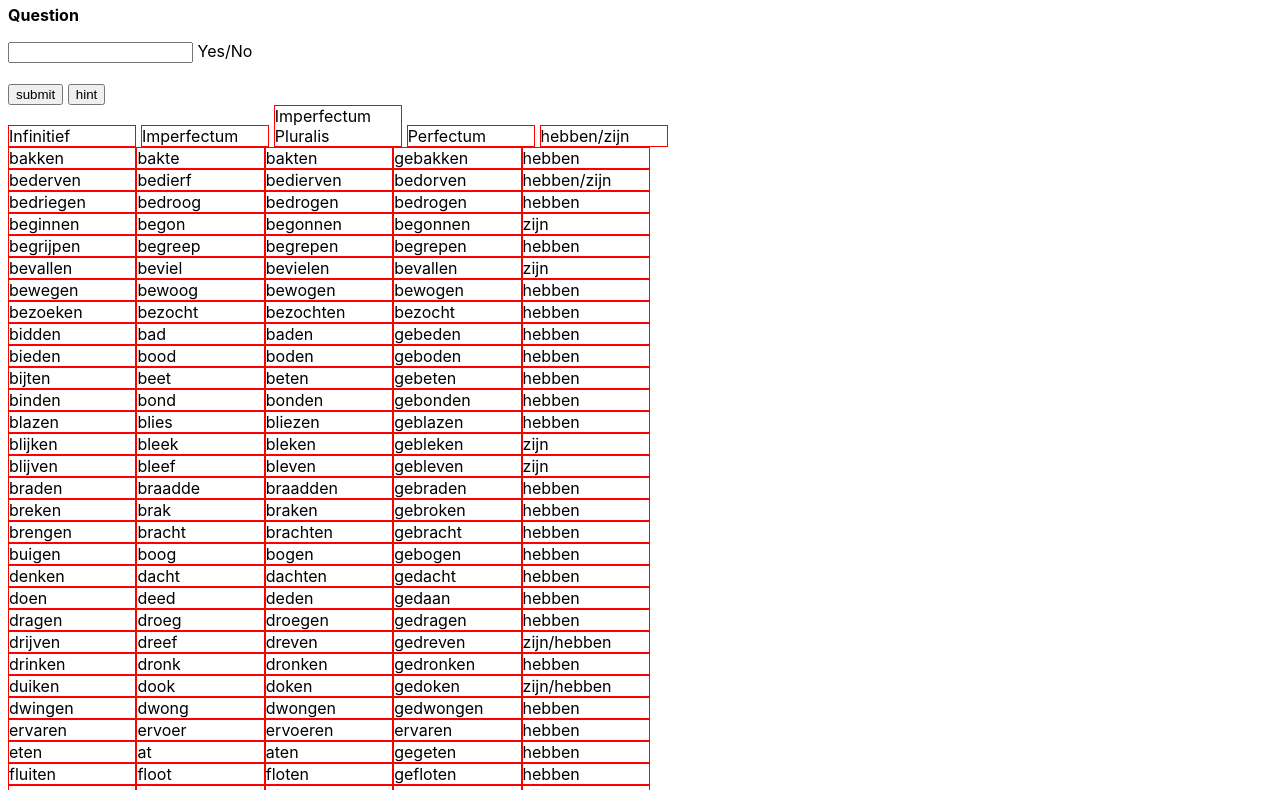
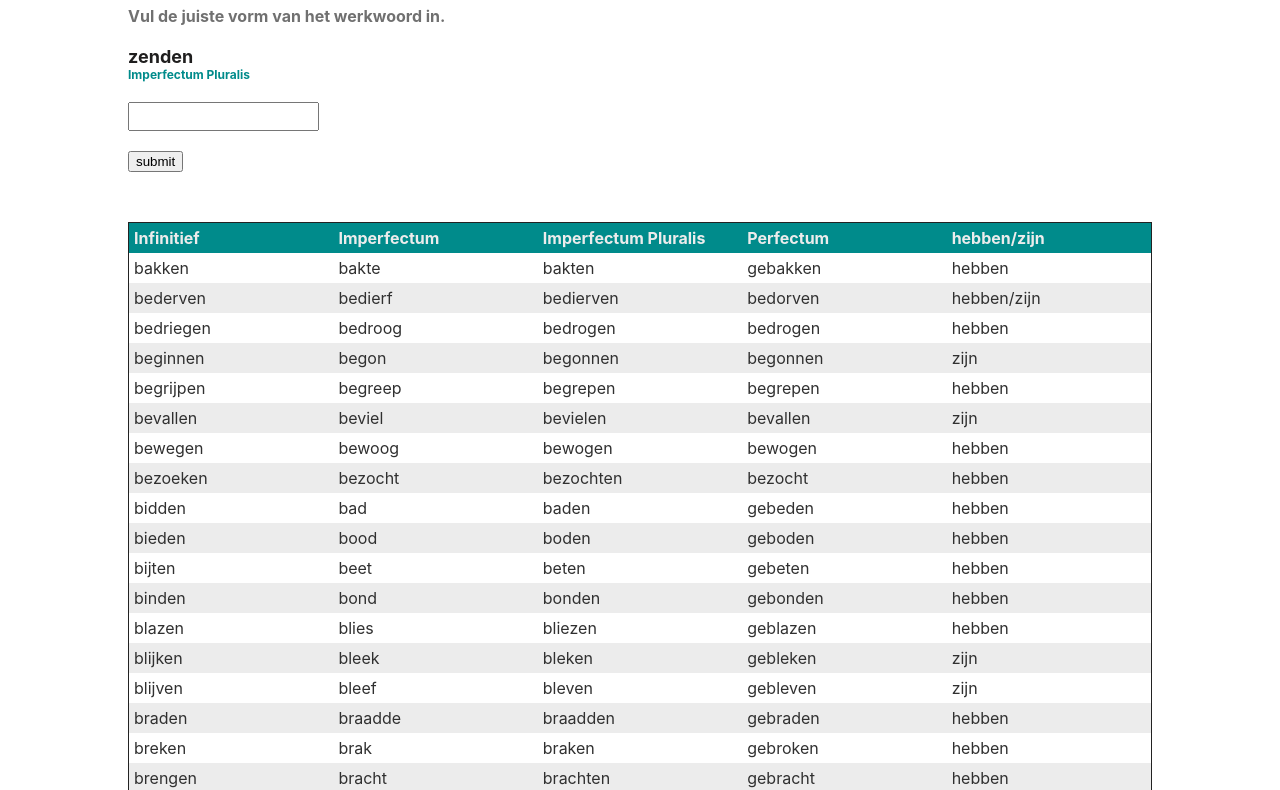
Before and after one commit to ScottMGitHub/LearnDutch, a plain HTML site: page index.html in a window 1280 px wide. Shown: the part 63-853 px from the top of the page. Drawn offline with Linux system fonts and the light colour scheme.

Commit message:
added onregelmatige werkwoorden

```diff
--- a/data/onregelmatige-werkwoorden.js
+++ b/data/onregelmatigeWerkwoorden.js
@@ -1,4 +1,4 @@
- const data = [
+ const onregelmatigeWerkwoorden = [
         ["bakken","bakte","bakten","gebakken","hebben"],
         ["bederven","bedierf","bedierven","bedorven","hebben/zijn"],
         ["bedriegen","bedroog","bedrogen","bedrogen","hebben"],
@@ -90,7 +90,7 @@
         ["snijden","sneed","sneden","gesneden","hebben"],
         ["snuiten","snoot","snoten","gesnoten","hebben"],
         ["snuiven","snoof","snoven","gesnoven","hebben"],
-        ["spijten","speet","","","gespeten","het/hebben"],
+        ["spijten","speet","speten","gespeten","het/hebben"],
         ["spreken","sprak","spraken","gesproken","hebben"],
         ["springen","sprong","sprongen","gesprongen","zijn/hebben"],
         ["spuiten","spoot","spoten","gespoten","hebben"],
@@ -121,7 +121,7 @@
         ["vliegen","vloog","vlogen","gevlogen","zijn/hebben"],
         ["vouwen","vouwde","vouwden","gevouwen","hebben"],
         ["vragen","vroeg","vroegen","gevraagd","hebben"],
-        ["vriezen","vroor","","gevroren","het/hebben"],
+        ["vriezen","vroor","vroren","gevroren","het/hebben"],
         ["wassen","waste","wasten","gewassen","zijn/hebben"],
         ["wegen","woog","wogen","gewogen","hebben"],
         ["werpen","wierp","wierpen","geworpen","hebben"],
@@ -140,7 +140,6 @@
         ["zitten","zat","zaten","gezeten","hebben"],
         ["zoeken","zocht","zochten","gezocht","hebben"],
         ["zuigen","zoog","zogen","gezogen","hebben"],
-        ["zullen","zou","zouden",""],
         ["zwemmen","zwom","zwommen","gezwommen","zijn/hebben"],
         ["zwijgen","zweeg","zwegen","gezwegen","hebben"]
 ];
--- /dev/null
+++ b/data/onregelmatigeWerkwoordenDataKey.js
@@ -0,0 +1 @@
+ const onregelmatigeWerkwoordenDataKey = ["Infinitief","Imperfectum","Imperfectum Pluralis","Perfectum","hebben/zijn"];
--- a/index.html
+++ b/index.html
@@ -6,26 +6,29 @@
     <meta name="keywords" content="Dutch">
     <meta name="author" content="Scott Murray">
     <link rel="stylesheet" href="styles/main.css" />
-    <script src="data/onregelmatige-werkwoorden.js"></script>
-
 </head>
 <body>
     <header>
         <h1>Onregelmatige Werkwoorden</h1>
     </header>
     <main>
+        <div class="quiz-wrapper">
             <div class="question-wrapper">
-            <p>Question</p>
+                <p>Vul de juiste vorm van het werkwoord in.</p>
+                <p class="question-word"></p>
+                <p class="question-tense"></p>
             </div>
             <div class="answer-wrapper">
                 <input id="answer" class="answer-field" type="text"/>
-            <div class="result">Yes/No</div>
+                <div class="result"></div>
             </div>
             <div class="submit-wrapper">
-            <input type="submit" value="submit">
-            <button>hint</button>
+                <input type="submit" value="submit" onclick="checkAnswer()">
             </div>
+        </div>
+
         <div class="word-list-wrapper">
+            <div class="word-list-wrapper-header">
                 <div class="word-row">
                     <div class="word-cell">Infinitief</div>
                     <div class="word-cell">Imperfectum</div>
@@ -33,11 +36,13 @@
                     <div class="word-cell">Perfectum</div>
                     <div class="word-cell">hebben/zijn</div>
                 </div>
-            <div class="word-list-wrapper-body">
-
             </div>
+            <div class="word-list-wrapper-body"></div>
         </div>
     </main>
+    <script src="data/onregelmatigeWerkwoorden.js"></script>
+    <script src="data/onregelmatigeWerkwoordenDataKey.js"></script>
     <script src="scripts/main.js"></script>
+    <script src="scripts/quiz.js"></script>
 </body>
 </html>
--- a/scripts/main.js
+++ b/scripts/main.js
@@ -1,6 +1,8 @@
 var wordList = document.getElementsByClassName("word-list-wrapper-body")[0];
+
+// Table
 let content = '';
-data.forEach(word => {
+onregelmatigeWerkwoorden.forEach(word => {
     content += `<div class="word-row">`;
     word.forEach(wordTense => {
         content += `<div class="word-cell">${wordTense}</div>`;
--- /dev/null
+++ b/scripts/quiz.js
@@ -0,0 +1,22 @@
+var randomQuestionWord = onregelmatigeWerkwoorden[Math.floor(Math.random()*onregelmatigeWerkwoorden.length)];
+
+// get random tense, other than first tense (infinitief)
+var randomTense = Math.floor(Math.random()*4);
+randomTense = randomTense === 0 ? randomTense + 1 : randomTense;
+
+var randomTenseValue = onregelmatigeWerkwoordenDataKey[randomTense];
+var answerValue = randomQuestionWord[randomTense];
+
+console.log(randomQuestionWord);
+
+var question = document.getElementsByClassName("question-word")[0];
+question.innerHTML = `${randomQuestionWord[0]}`;
+
+var tense = document.getElementsByClassName("question-tense")[0];
+tense.innerHTML = randomTenseValue;
+
+const checkAnswer = () => {
+    var answer = document.getElementById("answer").value;
+    var result = document.getElementsByClassName("result")[0];
+    result.innerHTML = answerValue == answer ? "Juist" : "Niet correct";
+}
--- a/styles/main.scss
+++ b/styles/main.scss
@@ -1,17 +1,52 @@
+$page-width: 80%;
 body {
     top: 0;
     bottom: 0;
+    margin:0;
     font-family:-apple-system, BlinkMacSystemFont, 'Segoe UI', Roboto, Oxygen, Ubuntu, Cantarell, 'Open Sans', 'Helvetica Neue', sans-serif;
 }
+header {
+    background-color:#008b8b;
+    color:efefef;
+    padding: 5px 0;
+    h1 {
+        width: $page-width;
+        margin: 0 auto;
+        padding: 0;
+    }
+}
+
+main{
+    width: $page-width;
+    margin: 20px auto 50px auto;
+
+    .quiz-wrapper {
         .question-wrapper{
             p {
                 font-weight: bold;
+                color:#707070;
+                margin-bottom:20px;
+
+                &.question-word{
+                    font-size: 18px;
+                    margin-bottom:0;
+                    color:#1f1e1e;
+                    margin-top:0;
+                }
+
+                &.question-tense {
+                    color:#008b8b;
+                    font-size:12px;
+                    margin-top:0;
+                }
             }
         }
 
         .answer-wrapper {
             .answer-field {
                 display:inline-block;
+                padding:5px;
+                font-weight:16px;
             }
             .result {
                 display:inline-block;
@@ -22,12 +57,36 @@ body {
             margin-top:20px;
         }
 
+    }
+
     .word-list-wrapper {
+        margin: 50px auto 50px auto;
+        border: 1px solid #222222;
+
+        .word-list-wrapper-header {
+            position: sticky;
+            top: 0;
+            font-weight:bold;
             .word-row {
+                background-color:#008b8b;
+                color:#ececec;
+            }
+        }
+
+        .word-row {
+            display: flex;
+            flex-wrap: nowrap;
+            color:#303030;
+
+            &:nth-child(even) {
+                background-color:#ececec;
+            }
+
             .word-cell {
-            display: inline-block;
-            width:10%;
-            border: 1px solid red;
+                width:20%;
+                font-size: 16px;
+                padding: 5px;
             }
         }
 }
+}
```
Also changed, not shown: styles/main.css, 1 other file. Lines whose indentation alone changed are shown as unchanged.
